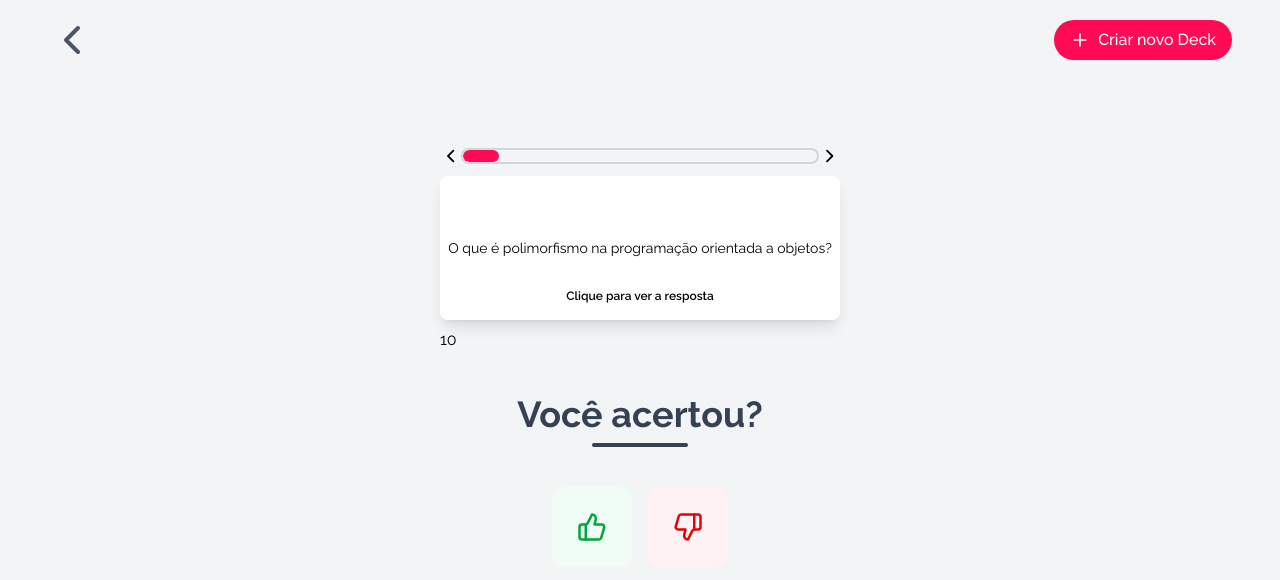
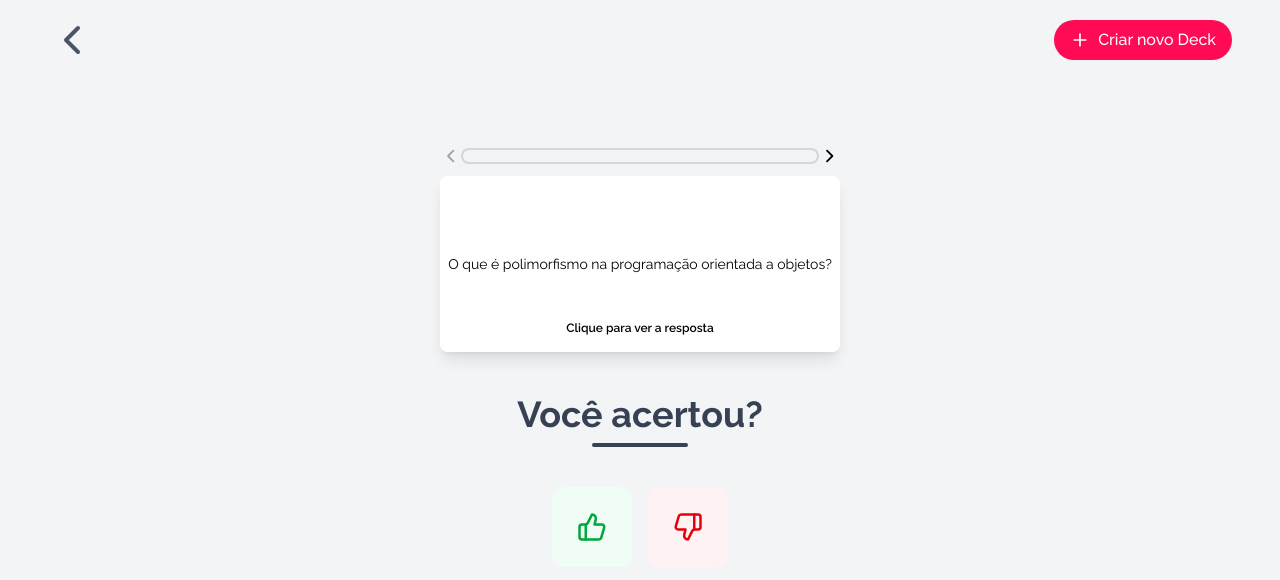
Before and after one commit to julioceno/memoriza, a Next.js app: page /decks/game in a window 1280 px wide. Shown: the top 580 px of the page. Built offline with nearby package versions, Linux system fonts and the light colour scheme.

Commit message:
fix: remove percentage display from GamePage and ensure correct initial value in useGame hook

```diff
--- a/src/app/decks/game/page.tsx
+++ b/src/app/decks/game/page.tsx
@@ -28,7 +28,6 @@ const GamePage: React.FC = () => {
           frontContent={currentCard.title}
           backContent={currentCard.answer}
         />
-        <p className='text-black'>{percentage}</p>
       </div>
       <SectionTitle>
         Você acertou?
--- a/src/modules/game/hook/useGame.ts
+++ b/src/modules/game/hook/useGame.ts
@@ -29,6 +29,7 @@ export const useGame = () => {
     }, [currentCardIndex, flashcards]);
 
     const percentage = useMemo(() => {
+        if (currentCardIndex === 0) return 0;
         return Math.round(((currentCardIndex + 1) / totalCards) * 100);
     }, [currentCardIndex, totalCards]);
 
```
